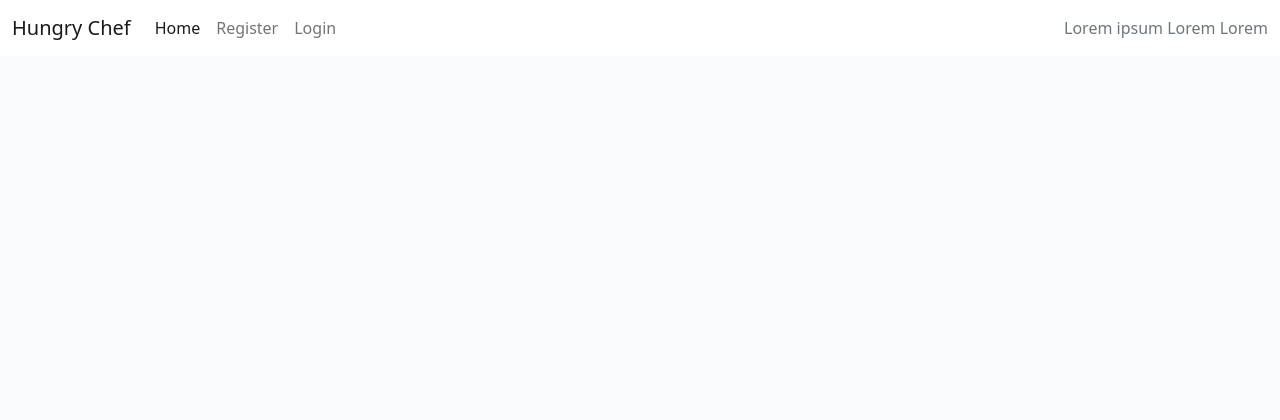
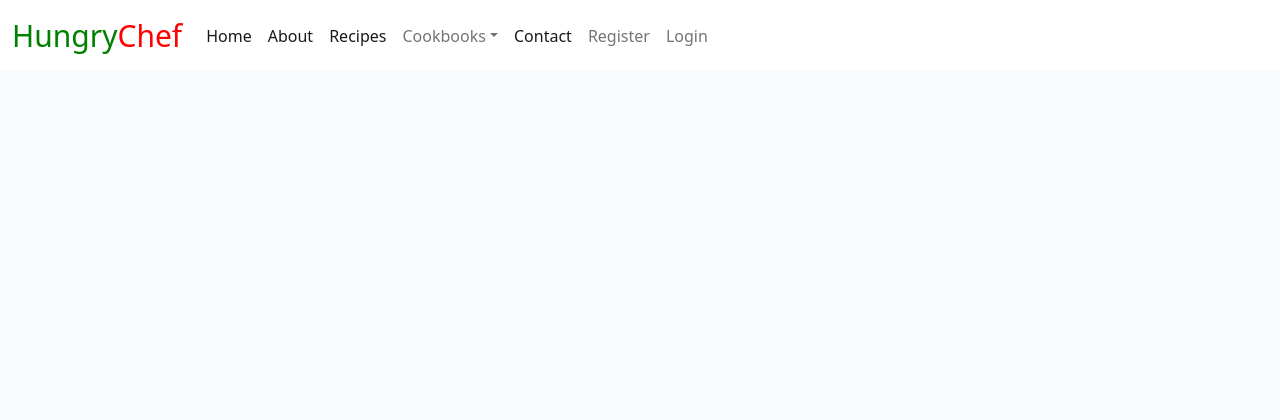
Before and after one commit to Carvu94/CI-PP4-Recipes-Blog, a Django app: page / in a window 1280 px wide. Shown: the top 420 px of the page. Run offline with Django 3.2, Linux system fonts and the light colour scheme; data that the repository does not hold is empty.

Commit message:
Edit navbar

```diff
--- a/static/css/style.css
+++ b/static/css/style.css
@@ -1,5 +1,5 @@
 body {
-    background-color: #F9FAFC;
+    background-color: #fff;
 }
 
 .brand {
@@ -7,6 +7,18 @@ body {
     font-size: 1.4rem;
     font-weight: 700;
     color: #4A4A4F;
+}
+
+.navbar-brand {
+    font-size: 30px;
+}
+
+.logo-text {
+    color: green;
+}
+
+.logo-c {
+    color: red;
 }
 
 .red-o {
--- a/templates/base.html
+++ b/templates/base.html
@@ -26,15 +26,38 @@
 
     <nav class="navbar navbar-expand-lg navbar-light bg-white">
         <div class="container-fluid">
-            <a class="navbar-brand" href="{% url 'home' %}">Hungry Chef</a>
-            <button class="navbar-toggler" type="button" data-bs-toggle="collapse" data-bs-target="#navbarText"
-                aria-controls="navbarText" aria-expanded="false" aria-label="Toggle navigation">
+            <a class="navbar-brand" href="{% url 'home' %}"><span class="logo-text">Hungry</span><span class="logo-c">Chef</span></a>
+            <button class="navbar-toggler" type="button" data-bs-toggle="collapse" data-bs-target="#navbarSupportedContent"
+                aria-controls="navbarSupportedContent" aria-expanded="false" aria-label="Toggle navigation">
                 <span class="navbar-toggler-icon"></span>
             </button>
-            <div class="collapse navbar-collapse" id="navbarText">
+            <div class="collapse navbar-collapse" id="navbarSupportedContent">
                 <ul class="navbar-nav me-auto mb-2 mb-lg-0">
                     <li class="nav-item">
-                        <a class="nav-link active" aria-current="page" href="{% url 'home' %}">Home</a>
+                        <a class="nav-link active" href="{% url 'home' %}">Home</a>
+                    </li>
+                    <li class="nav-item">
+                        <a class="nav-link active" href="#">About</a>
+                    </li>
+                    <li class="nav-item">
+                        <a class="nav-link active" href="#">Recipes</a>
+                    </li>
+                    <li class="nav-item dropdown">
+                        <a class="nav-link dropdown-toggle" href="#" id="navbarDropdown" role="button" data-bs-toggle="dropdown" aria-expanded="false">Cookbooks</a>
+                        <ul class="dropdown-menu" aria-labelledby="navbarDropdown">
+                            <li><a class="dropdown-item" href="#">Categories</a></li>
+                            <li><hr class="dropdown-divider"></li>
+                            <li><a class="dropdown-item" href="#">Category1</a></li>
+                            <li><a class="dropdown-item" href="#">Category2</a></li>
+                            <li><a class="dropdown-item" href="#">Category3</a></li>
+                            <li><a class="dropdown-item" href="#">Category4</a></li>
+                            <li><a class="dropdown-item" href="#">Category5</a></li>
+                            <li><a class="dropdown-item" href="#">Category6</a></li>
+                            <li><a class="dropdown-item" href="#">Category7</a></li>
+                        </ul>
+                    </li>
+                    <li class="nav-item">
+                        <a class="nav-link active" href="#">Contact</a>
                     </li>
                     {% if user.is_authenticated %}
                     <li class="nav-item">
@@ -49,9 +72,6 @@
                     </li>
                     {% endif %}
                 </ul>
-                <span class="navbar-text text-muted">
-                    Lorem ipsum Lorem Lorem
-                </span>
             </div>
         </div>
     </nav>
```
